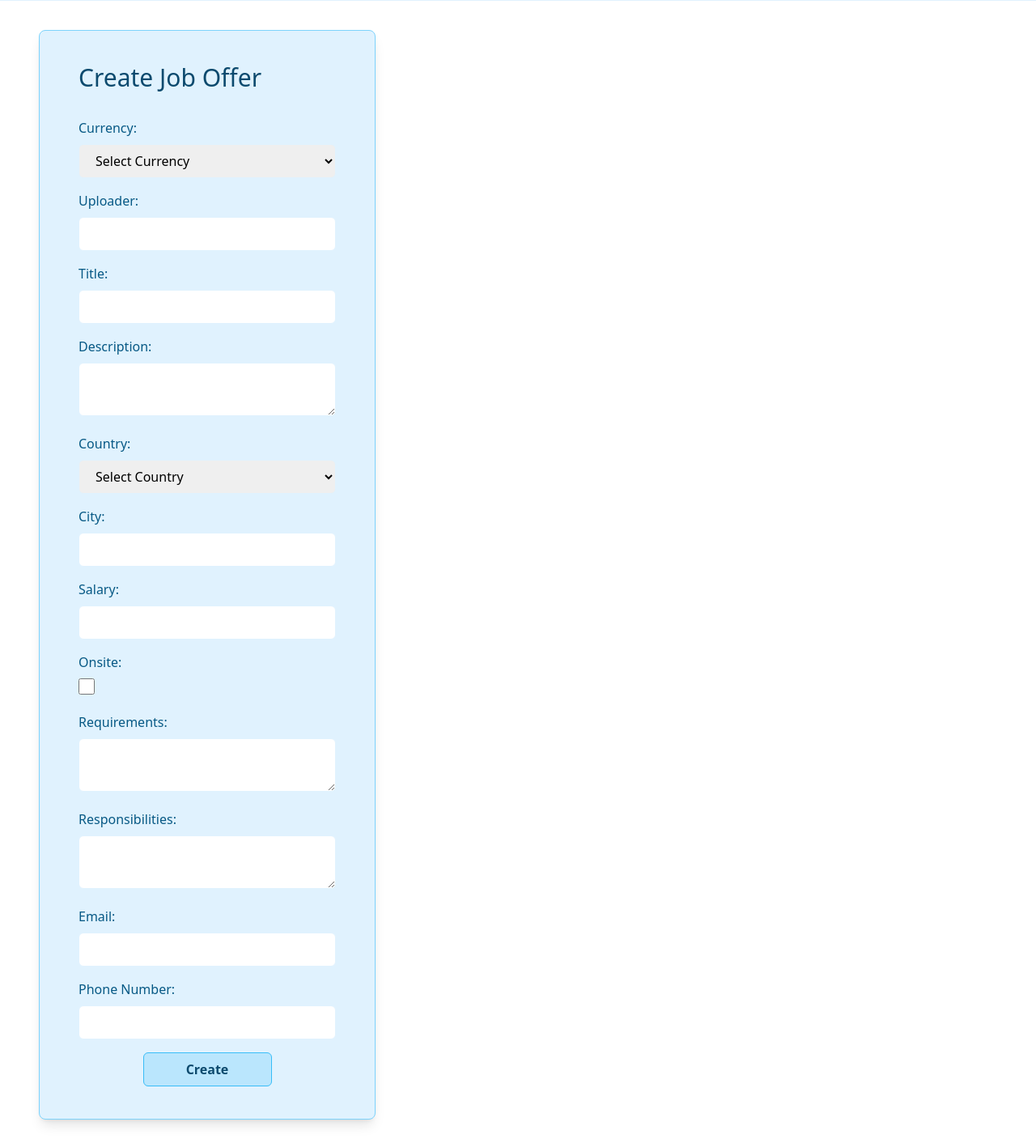
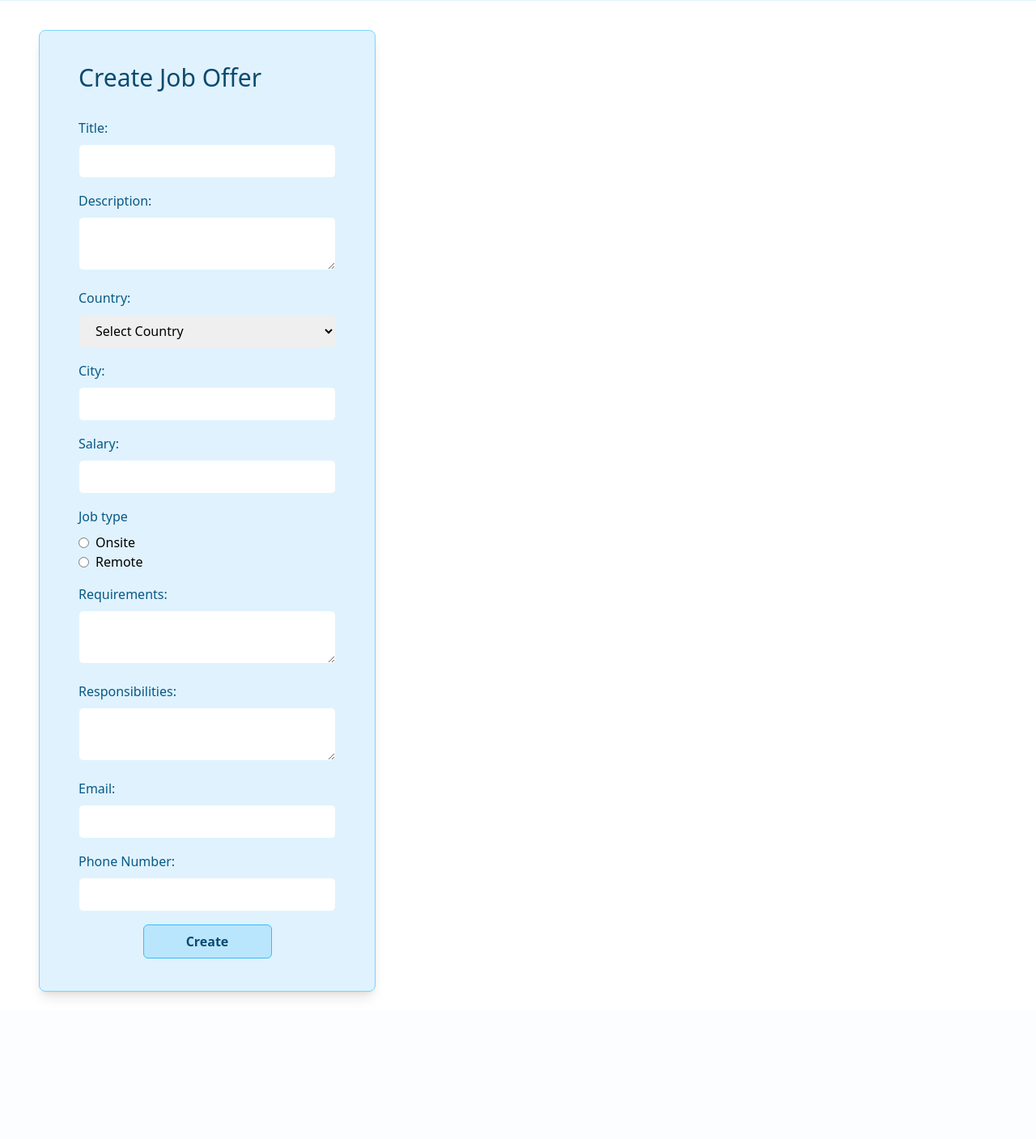
Before and after one commit to zaibutcooler/sorpyit-extension, a Django app: page /jobs/create/ in a window 1280 px wide. Shown: the part 51-1458 px from the top of the page at 81% size. After the commit the page ends 1282 px from the top, so only its background shows below. Run offline with Django 4.2, Linux system fonts and the light colour scheme; some libraries are stand-ins or nearby versions.

Commit message:
Done styling these create cards

```diff
--- a/templates/jobseeking/create.html
+++ b/templates/jobseeking/create.html
@@ -8,23 +8,6 @@
       <h2 class="text-3xl text-sky-900 mb-8">Create Job Offer</h2>
       <form method="post" action="">
         {% csrf_token %}
-
-        <div class="mb-4">
-          <label for="currency" class="block mb-2 text-sky-800">Currency:</label>
-          <select id="currency" name="currency" required class="w-full border border-sky-100 rounded-md px-4 py-2 focus:outline-none focus:ring-2 focus:ring-sky-500">
-            <option value="" disabled selected>Select Currency</option>
-            <option value="Dollar">Dollar</option>
-            <option value="Euro">Euro</option>
-            <option value="Yenn">Yenn</option>
-            <option value="Yuan">Yuan</option>
-            <option value="Kyats">Kyats</option>
-          </select>
-        </div>
-
-        <div class="mb-4">
-          <label for="uploader" class="block mb-2 text-sky-800">Uploader:</label>
-          <input type="text" id="uploader" name="uploader" required class="w-full border border-sky-100 rounded-md px-4 py-2 focus:outline-none focus:ring-2 focus:ring-sky-500">
-        </div>
 
         <div class="mb-4">
           <label for="title" class="block mb-2 text-sky-800">Title:</label>
@@ -55,8 +38,15 @@
         </div>
 
         <div class="mb-4">
-          <label for="onsite" class="block mb-2 text-sky-800">Onsite:</label>
-          <input type="checkbox" id="onsite" name="onsite" class="form-checkbox h-5 w-5 text-sky-600">
+          <label class="block mb-2 text-sky-800">Job type</label>
+          <div class="flex items-center">
+            <input type="radio" id="onsite" name="onsite" value="true" required class="border border-sky-100 rounded-md px-4 py-2 focus:outline-none focus:ring-2 focus:ring-sky-500">
+            <label for="onsite" class="ml-2">Onsite</label>
+          </div>
+          <div class="flex items-center">
+            <input type="radio" id="remote" name="onsite" value="false" required class="border border-sky-100 rounded-md px-4 py-2 focus:outline-none focus:ring-2 focus:ring-sky-500">
+            <label for="remote" class="ml-2">Remote</label>
+          </div>
         </div>
 
         <div class="mb-4">
```
